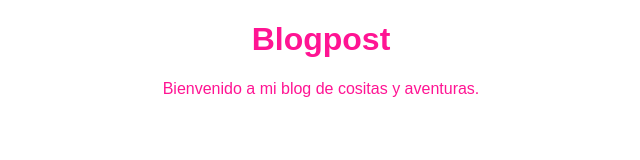
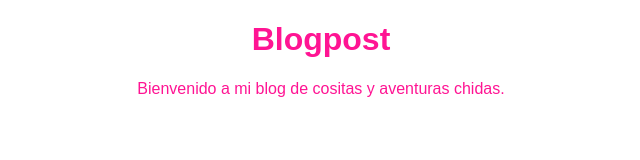
Before and after one commit to rombetjai/test, a plain HTML site: page index.html in a window 1280 px wide. Shown: the whole page, without its empty margins (319-959 px from the left). Drawn offline with Linux system fonts and the light colour scheme.

Commit message:
Cambio de parrafo

```diff
--- a/index.html
+++ b/index.html
@@ -8,6 +8,6 @@
 </head>
 <body>
     <h1>Blogpost</h1>
-    <p>Bienvenido a mi blog de cositas y aventuras.</p>
+    <p>Bienvenido a mi blog de cositas y aventuras chidas.</p>
 </body>
 </html>
```
